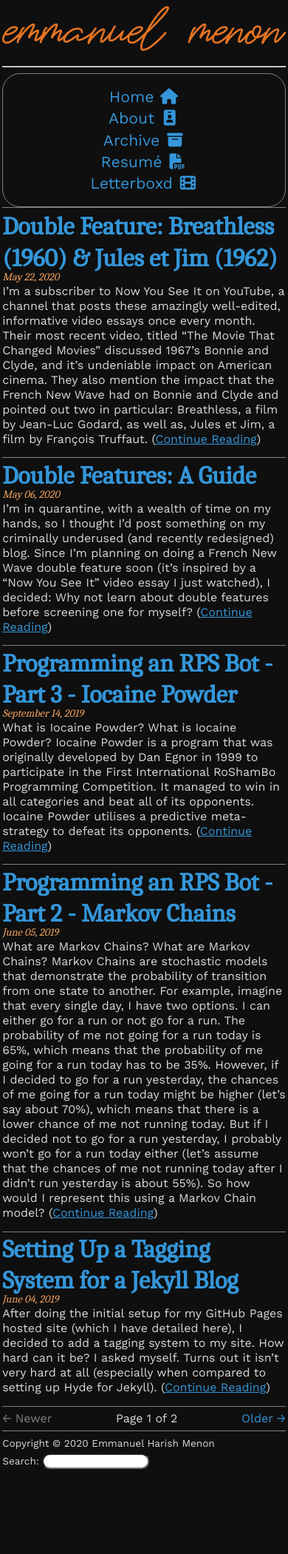
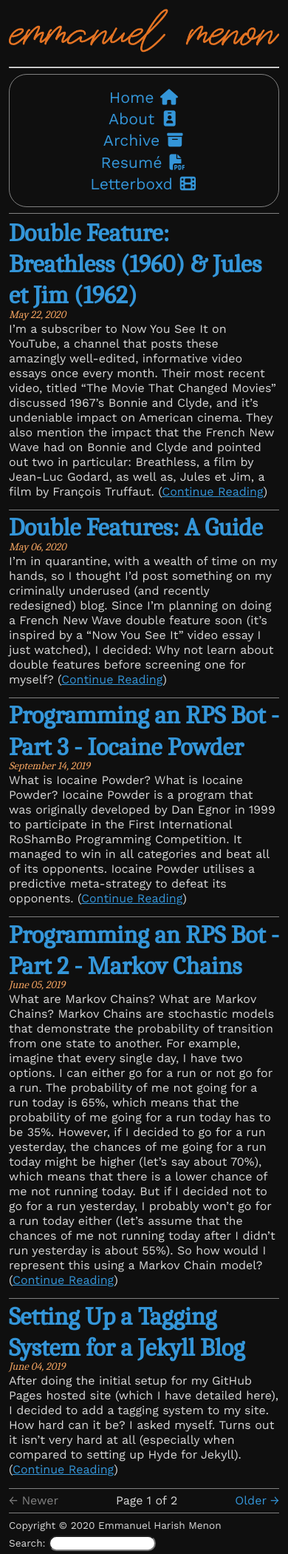
Before and after one commit to emmanuelmenon/emmanuelmenon.github.io, a Jekyll site: the page built from index.html, in a window 390 px wide. Shown: the whole page at 74% size. Built offline with Jekyll 4.4.1, drawn with Linux system fonts in a browser that asks for light colours; nearby versions of some CDN libraries; the list of posts is cut into pages by our own code; before the commit the page ends 1990 px from its top, so only the background shows below that.

Commit message:
Add padding to sides of page for accessibility

```diff
--- a/assets/css/styles.css
+++ b/assets/css/styles.css
@@ -132,8 +132,10 @@ article { padding: 0; }
 
 /* mobile support */
 @media screen and (max-width: 60rem) {
-	body { width: inherit; padding: 0 0.2rem;}
+	body { width: inherit; margin: 0.75rem;}
 	footer form { float: left!important; margin-top: -0.4rem; margin-bottom: 0.25rem; }
+	.desktopHidden { display: block; }
+	#content { margin-top: 0.5rem; }
 	#sidebar {
 		position: static;
 		z-index: 0;
@@ -141,5 +143,4 @@ article { padding: 0; }
 		margin: 0;
 		text-align: center;
 	}
-	.desktopHidden { display: block; }
 }
```
